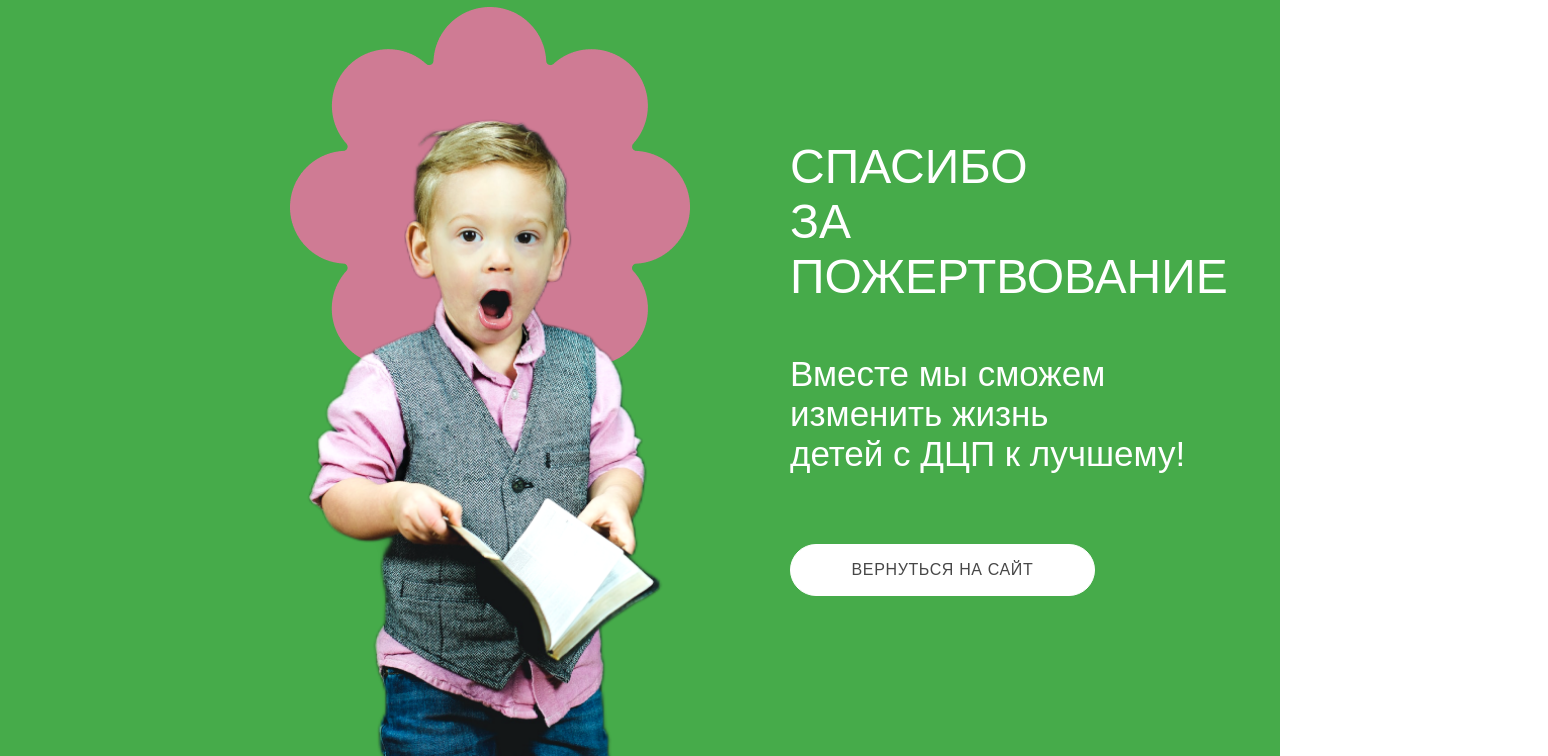
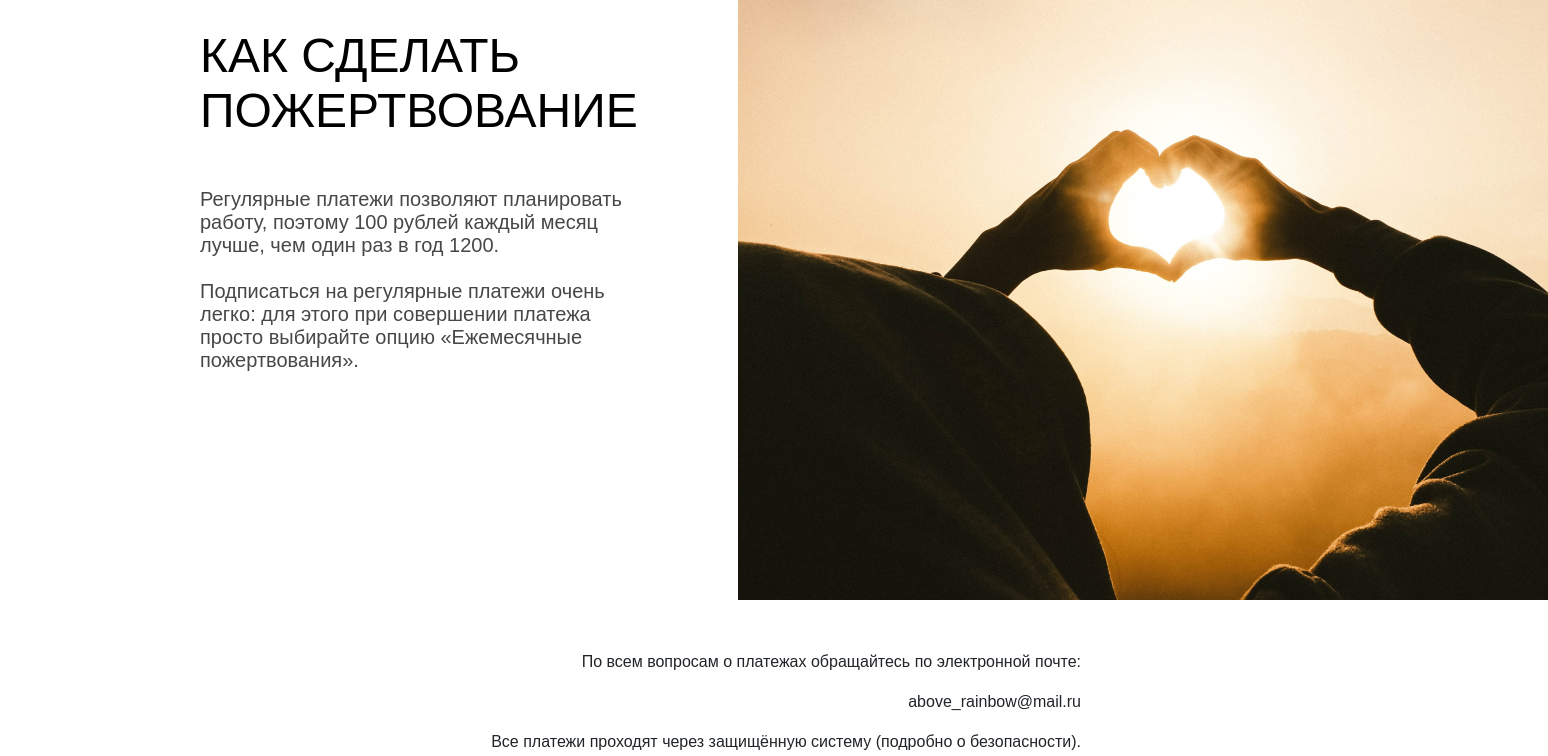
Before and after one commit to Elaieple/projectRainbow, a React (Create React App) app in the folder client/: page /media in a window 1280 px wide. Shown: the part 200-956 px from the top of the page, 1548 px wide, since content can reach past the window. Built offline with nearby package versions, Linux system fonts and the light colour scheme.

Commit message:
Release teext

```diff
--- a/client/src/App.jsx
+++ b/client/src/App.jsx
@@ -13,6 +13,7 @@
 import Order from './wiews/Order/Order';
 import Requisites from './components/ requisites/ Requisites';
 import Spasibo from './components/Spasibo/Spasibo';
+import Donait from './wiews/Donait/Donait';
 
 function App() {
   return (
@@ -23,7 +24,7 @@
           <Route path="/" element={<Main />} />
           <Route path="/aboutUs" element={<AboutUs />} />
           <Route path="/ourFriends" element={<OurFriends />} />
-          <Route path="/media" element={<Spasibo />} />
+          <Route path="/media" element={<Donait />} />
           <Route path="/howToHelp" element={<KakPomoch />} />
           <Route path="/reports" element={<Order />} />
           <Route path="/projects" element={<OurProjects />} />
--- a/client/src/wiews/Donait/Donait.jsx
+++ b/client/src/wiews/Donait/Donait.jsx
@@ -2,32 +2,36 @@
 import './donait.css';
 import Onas from '../onas/Onas';
 
-export default function New() {
+export default function Donait() {
   return (
     <div className="str">
       <div className="contain">
         <div className="conttitle">
+          <div className="dvatut">
             <div className="titl">
               КАК СДЕЛАТЬ
               ПОЖЕРТВОВАНИЕ
             </div>
             <div className="contlit">
               Регулярные платежи позволяют планировать работу, поэтому 100 рублей каждый месяц лучше, чем один раз в год 1200.
-
+              <br />
+              <br />
               Подписаться на регулярные платежи очень легко: для этого при совершении платежа просто выбирайте опцию «Ежемесячные пожертвования».
             </div>
           </div>
           <div className="imgnav">
             <img src="./ico/gggg.png" alt="imgerr" />
           </div>
+        </div>
 
         <div className="doninfo">
-          По всем вопросам о платежах обращайтесь по электронной почте:  above_rainbow@mail.ru
+          <p> По всем вопросам о платежах обращайтесь по электронной почте: </p>
+          <p> above_rainbow@mail.ru </p>
 
-          Все платежи проходят через защищённую систему
-          (подробно о безопасности).
+          <p> Все платежи проходят через защищённую систему (подробно о безопасности).</p>
 
-          Правила возврата платежей можно прочитать здесь.
+          <p> Правила возврата платежей можно прочитать здесь. </p>
+
         </div>
       </div>
       <Onas />
--- a/client/src/wiews/Donait/donait.css
+++ b/client/src/wiews/Donait/donait.css
@@ -0,0 +1,48 @@
+.contain {
+display: flex;
+flex-direction: column;
+margin: 0 0 50px 200px;
+}
+
+.conttitle {
+    display: flex;
+
+}
+
+.dvatut {
+    display: flex;
+    flex-direction: column;
+    justify-content: center;
+    margin-right: 100px;
+}
+
+.titl {
+    margin-bottom: 50px;
+    font-family: 'Arial';
+    font-style: normal;
+    font-weight: 400;
+    font-size: 48px;
+    line-height: 55px;
+
+    /* Черный */
+
+    color: #000000;
+}
+
+.contlit {
+    font-family: 'Arial';
+    font-style: normal;
+    font-weight: 400;
+    font-size: 20px;
+    line-height: 23px;
+
+    /* Темно-серый */
+
+    color: #474747;
+}
+
+.doninfo {
+    text-align: end;
+    margin-top: 50px;
+    margin-right: 199px;
+}
```
Lines whose indentation alone changed are shown as unchanged.
